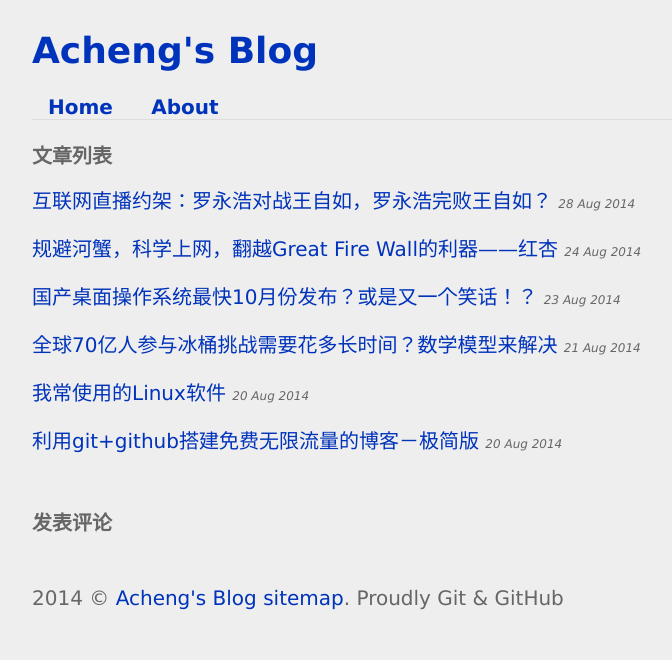
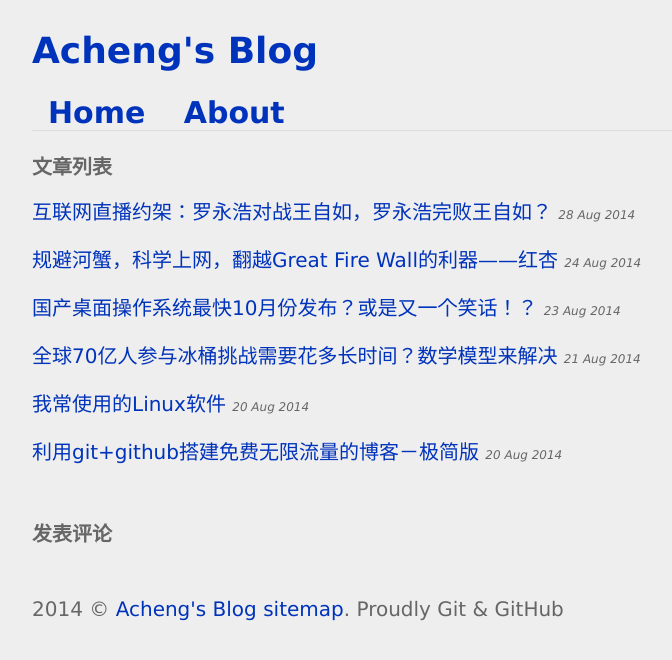
Before and after one commit to acgeodesy/acgeodesy.github.io, a Jekyll site: the page built from index.html, in a window 1280 px wide. Shown: the top 660 px of the page, without its empty margins (128-800 px from the left). Built offline with Jekyll 4.4.1, drawn with Linux system fonts in a browser that asks for light colours; comment, search, counter and statistics services are not loaded.

Commit message:
navigation

```diff
--- a/css/style.css
+++ b/css/style.css
@@ -17,4 +17,4 @@ pre,blockquote{border-left:#ddd 10px solid;background:#e6e6e6;padding:10px;margi
 .ds-textarea-wrapper textarea{height:120px!important;font-size:18px!important;}
 .ds-comment-body p{font-size: 18px!important;}
 #navigation {border-bottom:#ddd 1px solid;}
-#navigation a{font-weight:bold;font-size:20px;margin:8px;padding:8px;}
+#navigation a{font-weight:bold;font-size:30px;margin:8px;padding:8px;}
```
